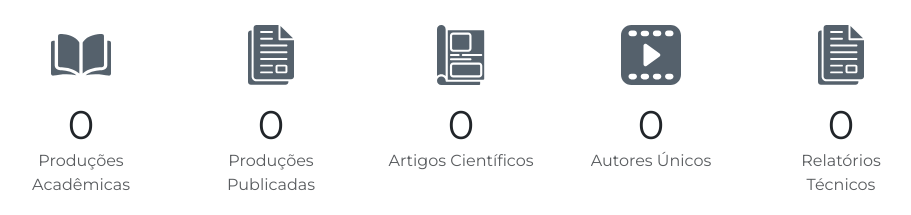
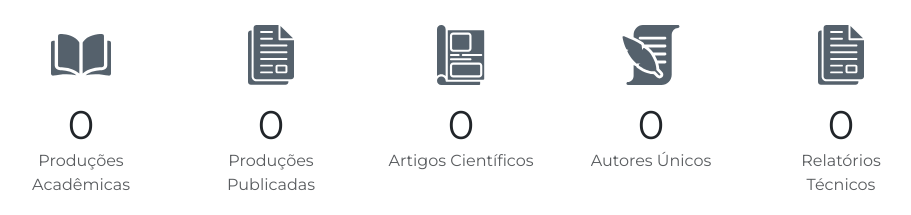
Before and after one commit to iabstecnologia/repositoriotcce, a Django app: page /tcce/ in a window 1280 px wide. Shown: the part 1659-1874 px from the top of the page, without its empty margins (179-1090 px from the left). Run offline with Django 5.2, Linux system fonts and the light colour scheme; data that the repository does not hold is empty.

Commit message:
refactor: muda ícone de contador

```diff
--- a/www/templates/website/includes/tcce_counters.html
+++ b/www/templates/website/includes/tcce_counters.html
@@ -30,7 +30,7 @@
 
         <div class="col">
             <div class="d-flex flex-column align-items-center h-100 p-2">
-                <img src="{% static 'assets/11-1304.svg' %}" alt="Ícone Autores Únicos" class="icon-stat mb-3" />
+                <img src="{% static 'assets/autor.svg' %}" alt="Ícone Autores Únicos" class="icon-stat mb-3" />
                 <div class="counter-value display-4" data-target="{{ tcce_data.autores_unicos|default:0 }}">0</div>
                 <p class="text-muted mt-auto stat-text-footer">Autores Únicos</p>
             </div>
```
Also changed, not shown: www/static/assets/autor.svg (added).
